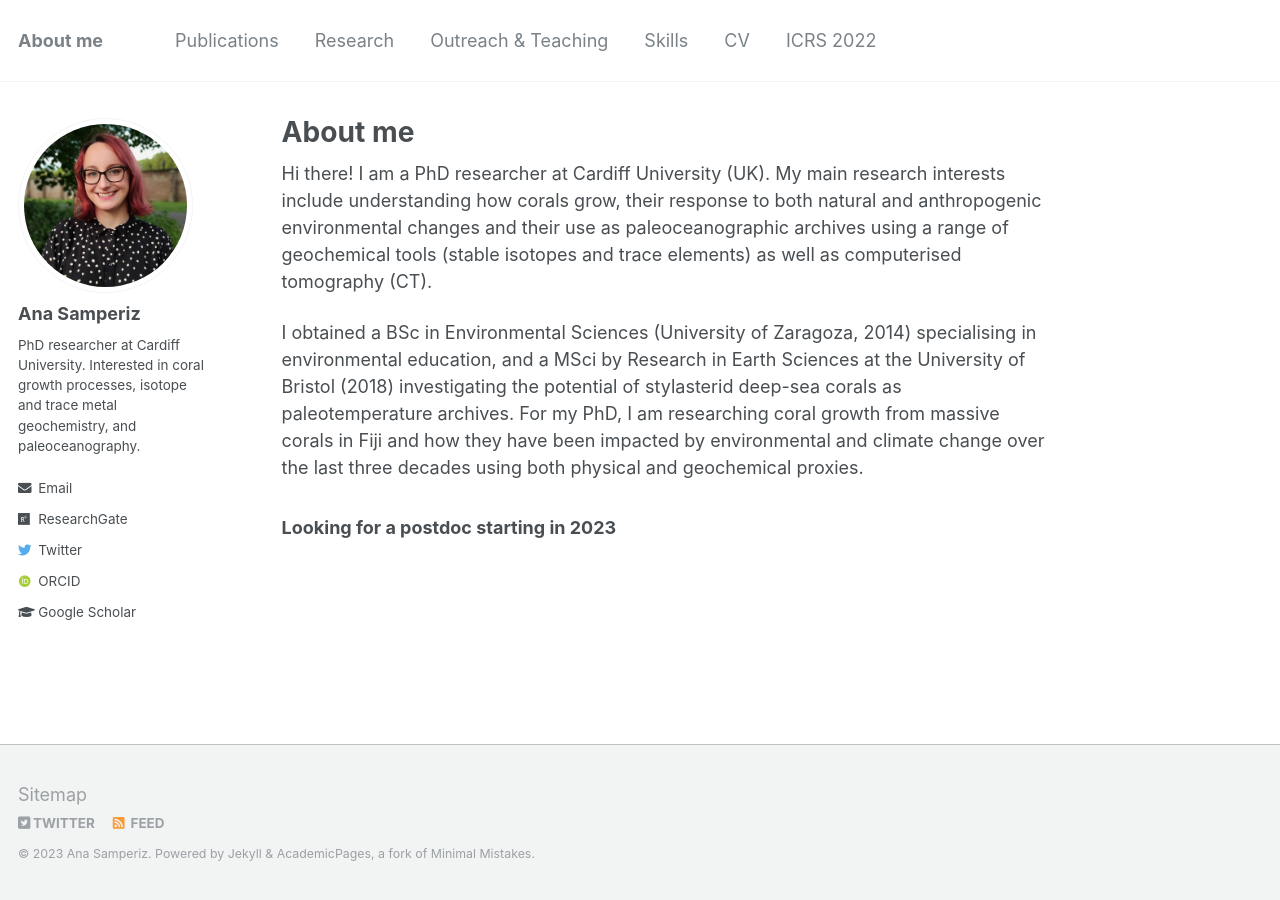
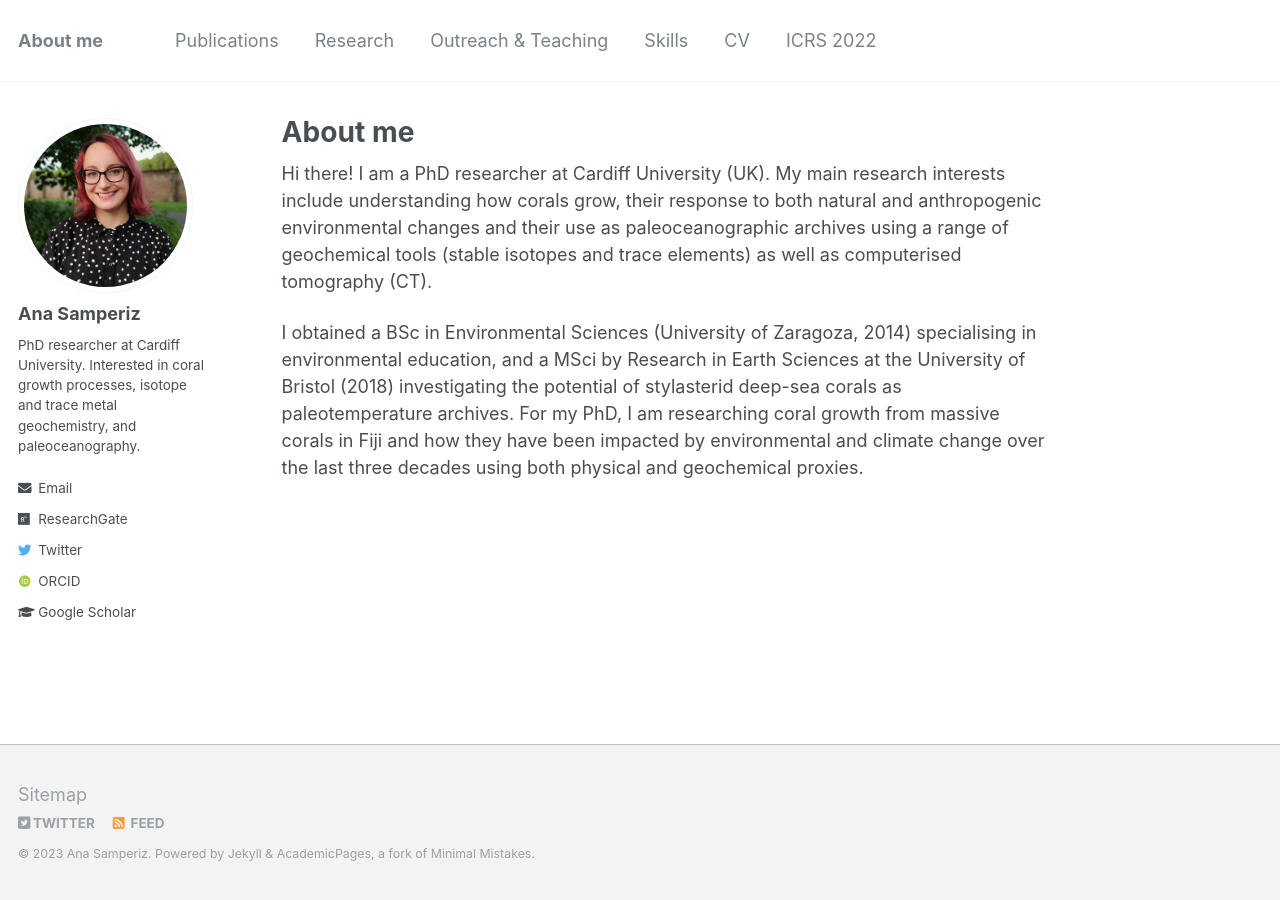
Before and after one commit to anasamperiz/anasamperiz.github.io, a Jekyll site: the page built from _pages/about.md, in a window 1280 px wide. Built offline with Jekyll 4.4.1, drawn with Linux system fonts in a browser that asks for light colours; some web fonts are replaced.

Commit message:
Update about.md

```diff
--- a/_pages/about.md
+++ b/_pages/about.md
@@ -11,5 +11,3 @@ redirect_from:
 Hi there! I am a PhD researcher at Cardiff University (UK). My main research interests include understanding how corals grow, their response to both natural and anthropogenic environmental changes and their use as paleoceanographic archives using a range of geochemical tools (stable isotopes and trace elements) as well as computerised tomography (CT).
 
 I obtained a BSc in Environmental Sciences (University of Zaragoza, 2014) specialising in environmental education, and a MSci by Research in Earth Sciences at the University of Bristol (2018) investigating the potential of stylasterid deep-sea corals as paleotemperature archives. For my PhD, I am researching coral growth from massive corals in Fiji and how they have been impacted by environmental and climate change over the last three decades using both physical and geochemical proxies.
-
-### Looking for a postdoc starting in 2023
```
